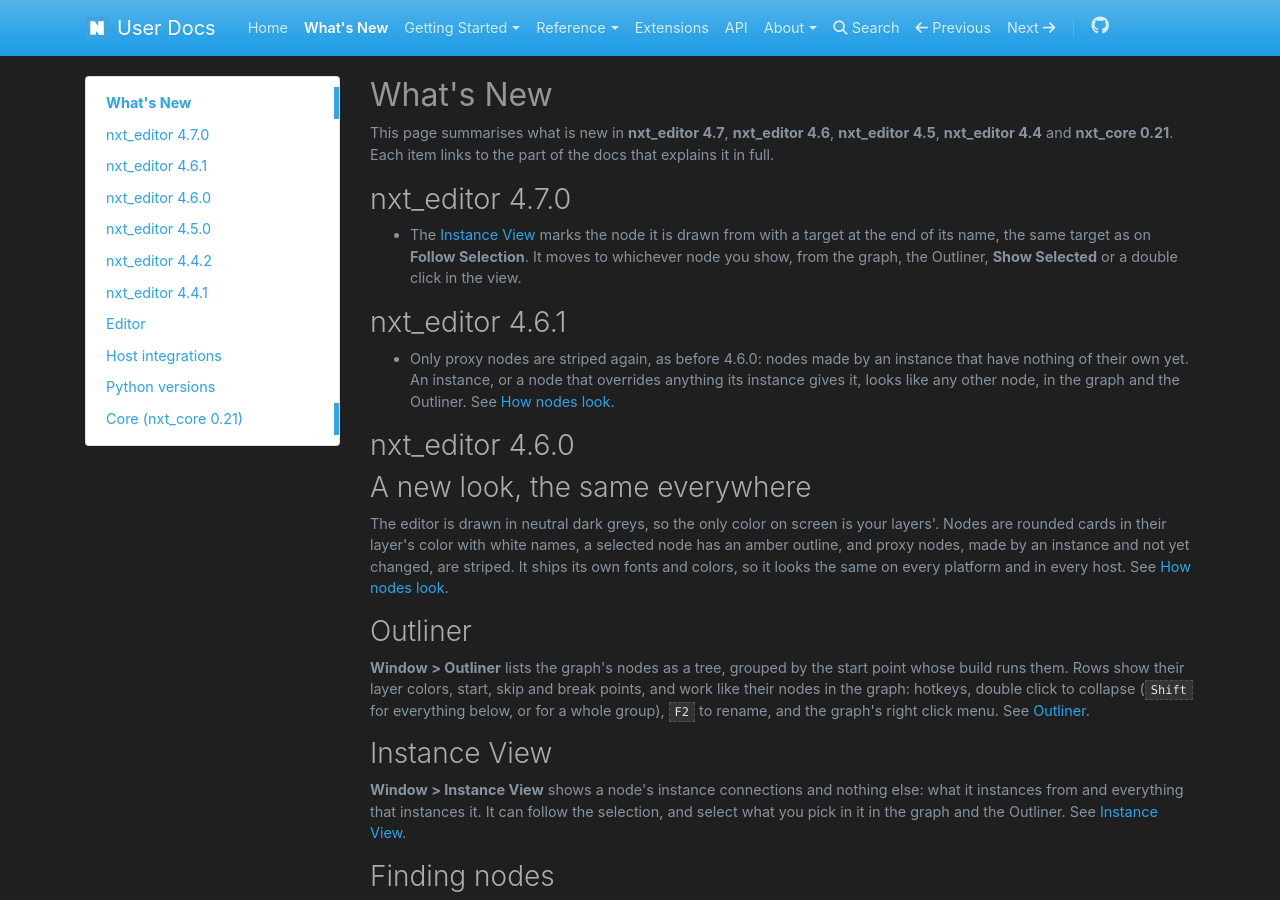
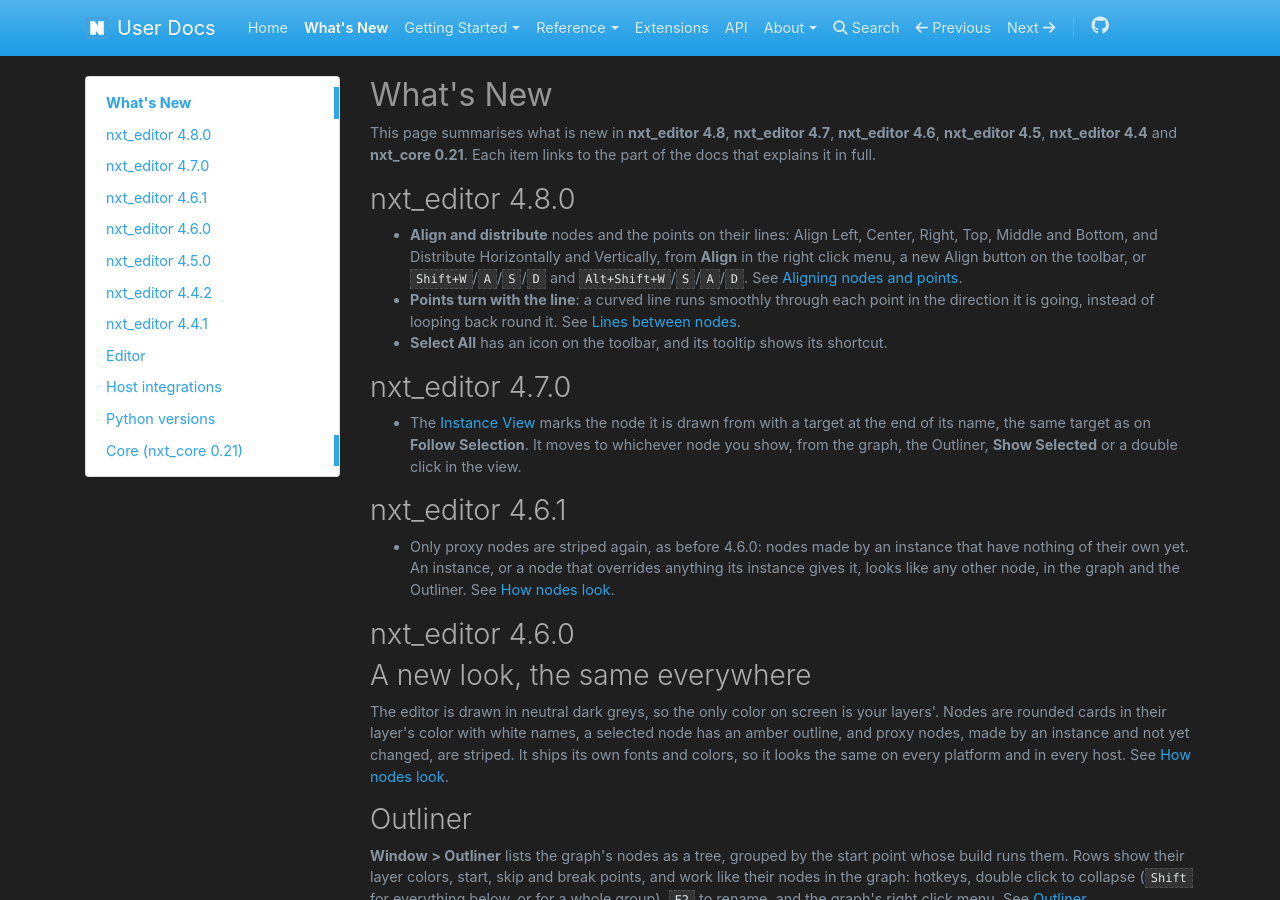
Before and after one commit to nxt-dev/nxt-dev.github.io, an MkDocs documentation site: the page built from docs/user_docs/docs/whats_new.md, in a window 1280 px wide and 900 px high. Built offline with MkDocs 1.6.1, drawn with Linux system fonts in a browser that asks for light colours; nearby versions of some CDN libraries.

Commit message:
What's new in 4.8.0
Co-Authored-By: Claude Opus 5.5 (1M context) <noreply@anthropic.com>

```diff
--- a/docs/user_docs/docs/whats_new.md
+++ b/docs/user_docs/docs/whats_new.md
@@ -1,8 +1,22 @@
 # What's New
 
-This page summarises what is new in **nxt_editor 4.7**, **nxt_editor 4.6**, **nxt_editor 4.5**,
+This page summarises what is new in **nxt_editor 4.8**, **nxt_editor 4.7**, **nxt_editor 4.6**, **nxt_editor 4.5**,
 **nxt_editor 4.4** and **nxt_core 0.21**. Each item links to the part of the docs that explains
 it in full.
+
+## nxt_editor 4.8.0
+
+- **Align and distribute** nodes and the points on their lines: Align
+  Left, Center, Right, Top, Middle and Bottom, and Distribute
+  Horizontally and Vertically, from **Align** in the right click menu, a
+  new Align button on the toolbar, or `Shift+W`/`A`/`S`/`D` and
+  `Alt+Shift+W`/`S`/`A`/`D`. See
+  [Aligning nodes and points](editor.md#aligning-nodes-and-points).
+- **Points turn with the line**: a curved line runs smoothly through each
+  point in the direction it is going, instead of looping back round it.
+  See [Lines between nodes](editor.md#lines-between-nodes).
+- **Select All** has an icon on the toolbar, and its tooltip shows its
+  shortcut.
 
 ## nxt_editor 4.7.0
 
```
